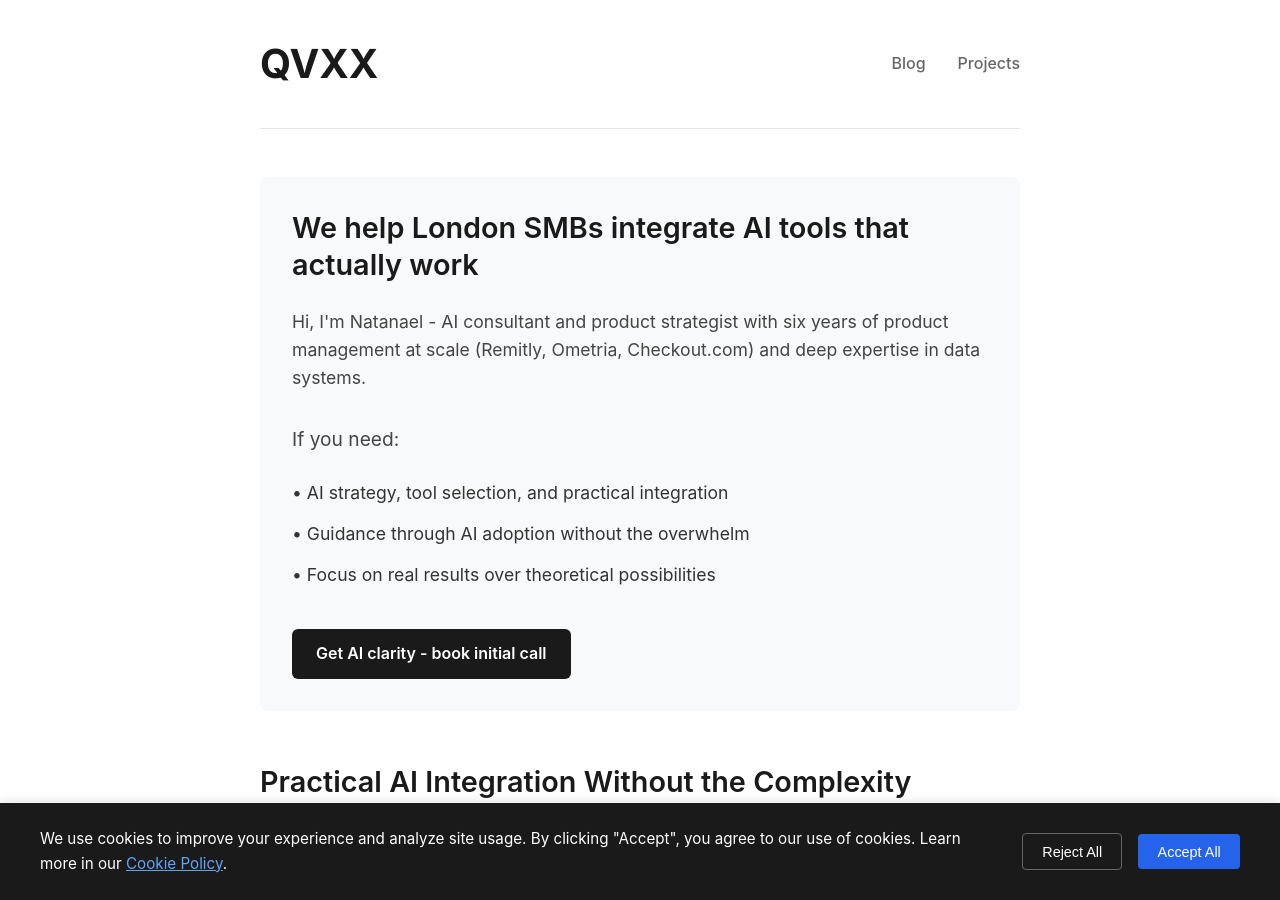
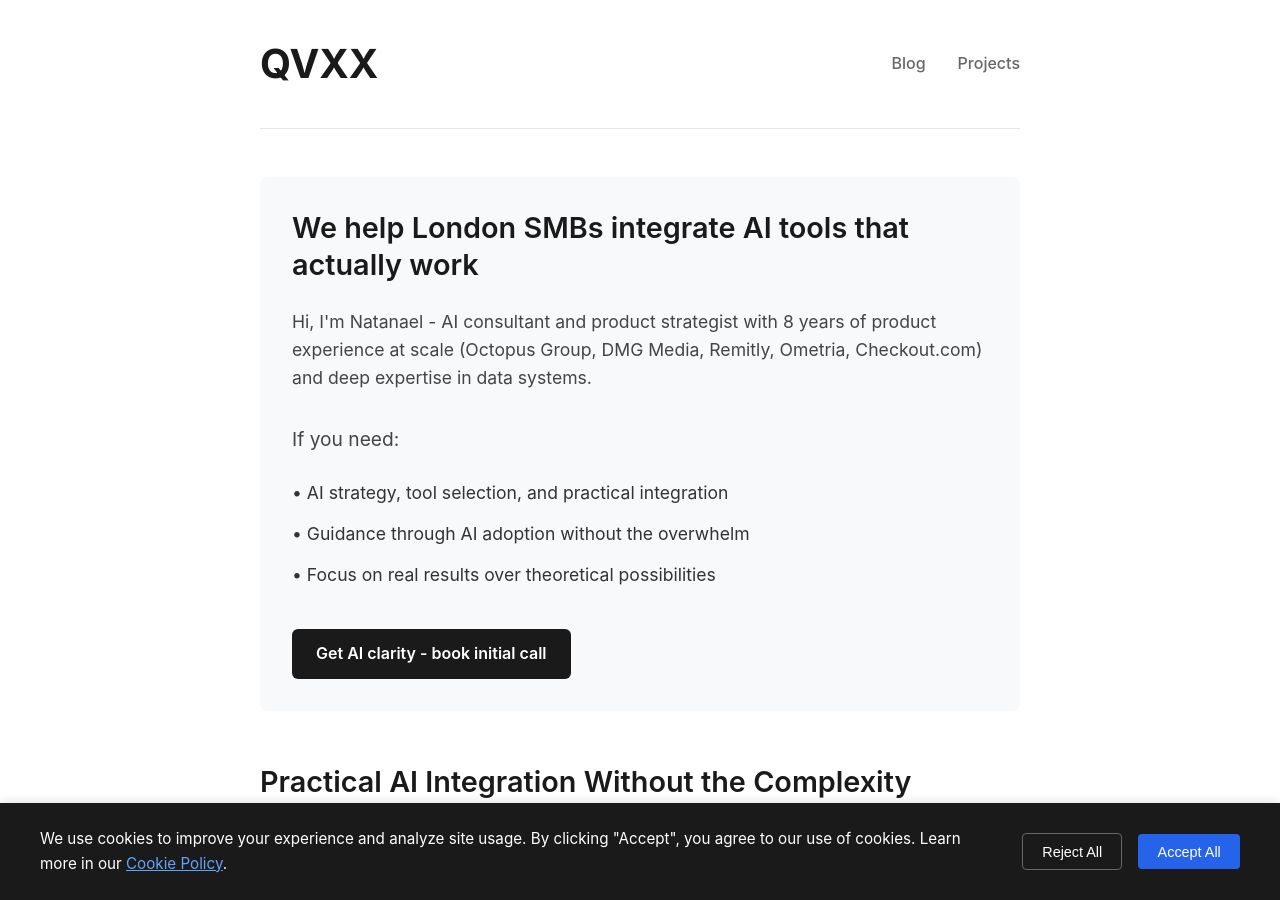
Before and after one commit to QVXXLabs/qvxx-website, a Jekyll site: the page index.html, which Jekyll copies as it is, in a window 1280 px wide and 900 px high. Built offline with Jekyll 4.4.1, drawn with Linux system fonts in a browser that asks for light colours.

Commit message:
Update bio to 8 years experience and add Octopus Group, DMG Media

```diff
--- a/index.html
+++ b/index.html
@@ -473,7 +473,7 @@
         <main>
             <section class="intro">
                 <h1>We help London SMBs integrate AI tools that actually work</h1>
-                <p>Hi, I'm Natanael - AI consultant and product strategist with six years of product management at scale (Remitly, Ometria, Checkout.com) and deep expertise in data systems.</p>
+                <p>Hi, I'm Natanael - AI consultant and product strategist with 8 years of product experience at scale (Octopus Group, DMG Media, Remitly, Ometria, Checkout.com) and deep expertise in data systems.</p>
 
                 <p style="margin-top: 2rem; font-size: 1.2rem;">If you need:</p>
                 <ul class="intro-list">
```
